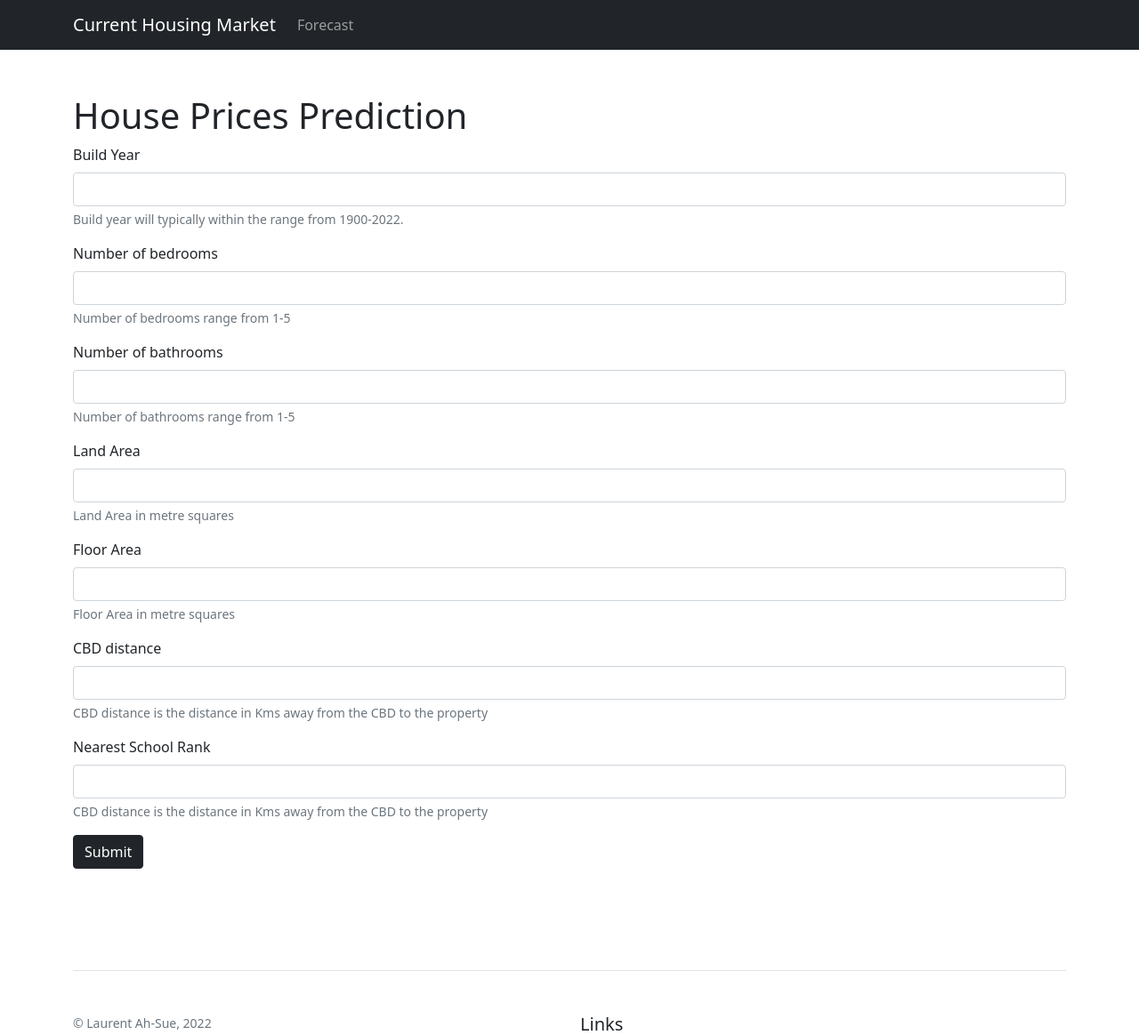
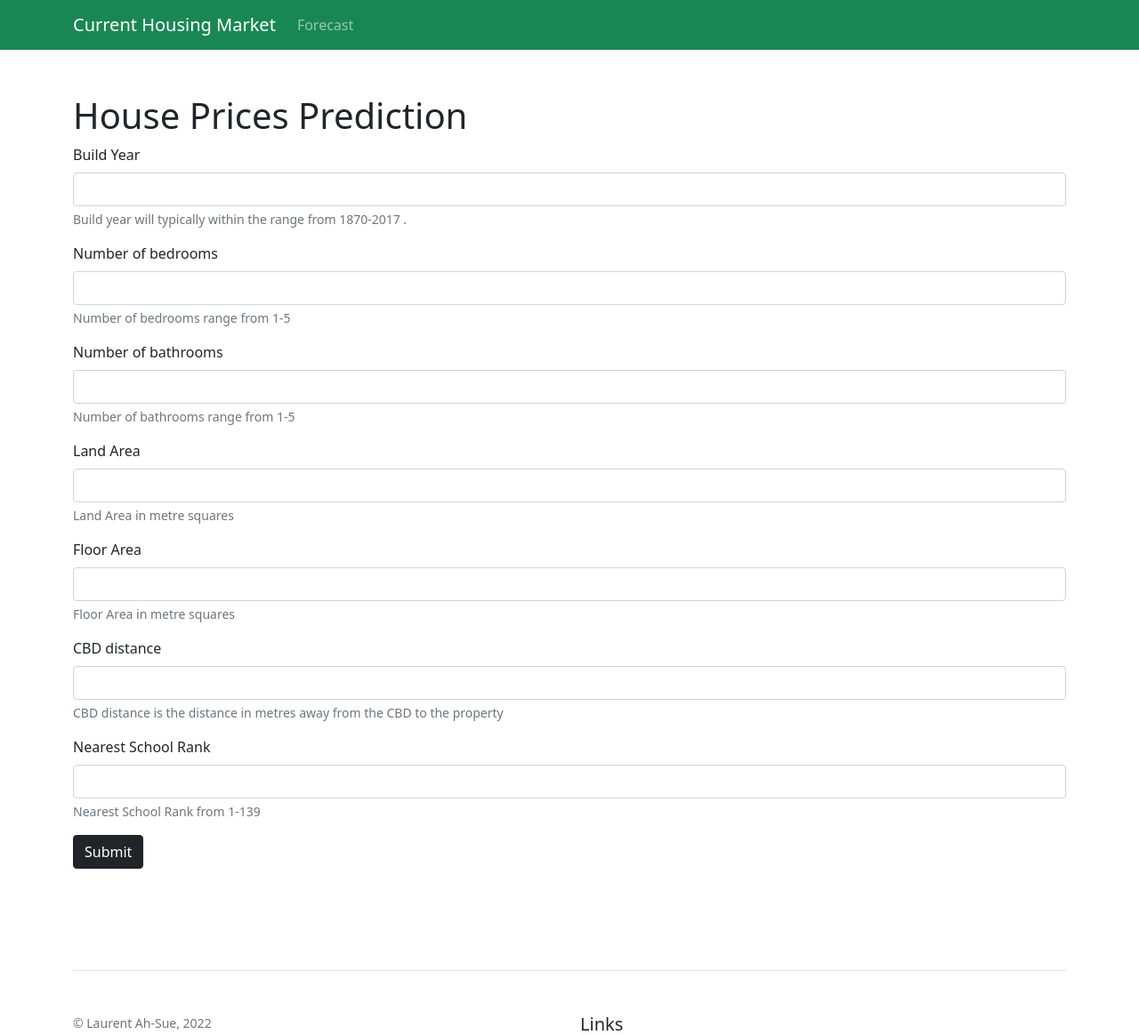
Before and after one commit to Lau-518/project-3-option2, a Flask app: page /forecast in a window 1280 px wide. Shown: the top 1164 px of the page at 89% size. Run offline with Flask 2, Linux system fonts and the light colour scheme; some libraries are stand-ins or nearby versions.

Commit message:
Adding image and text to html, adding filters to viz

```diff
--- a/app/templates/forecast.html
+++ b/app/templates/forecast.html
@@ -12,7 +12,7 @@
                 <div class="mb-3">
                     <label class="form-label" for="BUILD_YEAR">Build Year</label>
                     <input class="form-control" type="number" name="BUILD_YEAR" id="BUILD_YEAR">
-                    <div class="form-text">Build year will typically within the range from 1900-2022.</div>
+                    <div class="form-text">Build year will typically within the range from 1870-2017 .</div>
                 </div>
 
                 <div class="mb-3">
@@ -42,13 +42,13 @@
                 <div class="mb-3">
                     <label class="form-label" for="CBD_DIST">CBD distance</label>
                     <input class="form-control" type="number" name="CBD_DIST" id="CBD_DIST">
-                    <div class="form-text">CBD distance is the distance in Kms away from the CBD to the property</div>
+                    <div class="form-text">CBD distance is the distance in metres away from the CBD to the property</div>
                 </div>
 
                 <div class="mb-3">
                     <label class="form-label" for="NEAREST_SCH_RANK">Nearest School Rank</label>
                     <input class="form-control" type="number" name="NEAREST_SCH_RANK" id="NEAREST_SCH_RANK">
-                    <div class="form-text">CBD distance is the distance in Kms away from the CBD to the property</div>
+                    <div class="form-text">Nearest School Rank from 1-139</div>
                 </div>
 
 
--- a/app/templates/navbar.html
+++ b/app/templates/navbar.html
@@ -1,4 +1,4 @@
-<nav class="navbar navbar-expand-lg navbar-dark bg-dark">
+<nav class="navbar navbar-expand-lg navbar-dark bg-success">
   <div class="container d-flex flex-column flex-md-row justify-content-between">
     <a class="navbar-brand" href="/">Current Housing Market</a>
     <button
```
Also changed, not shown: app/templates/index.html (+28 -4 lines), app/templates/style.css (deleted, +0 -17 lines).
